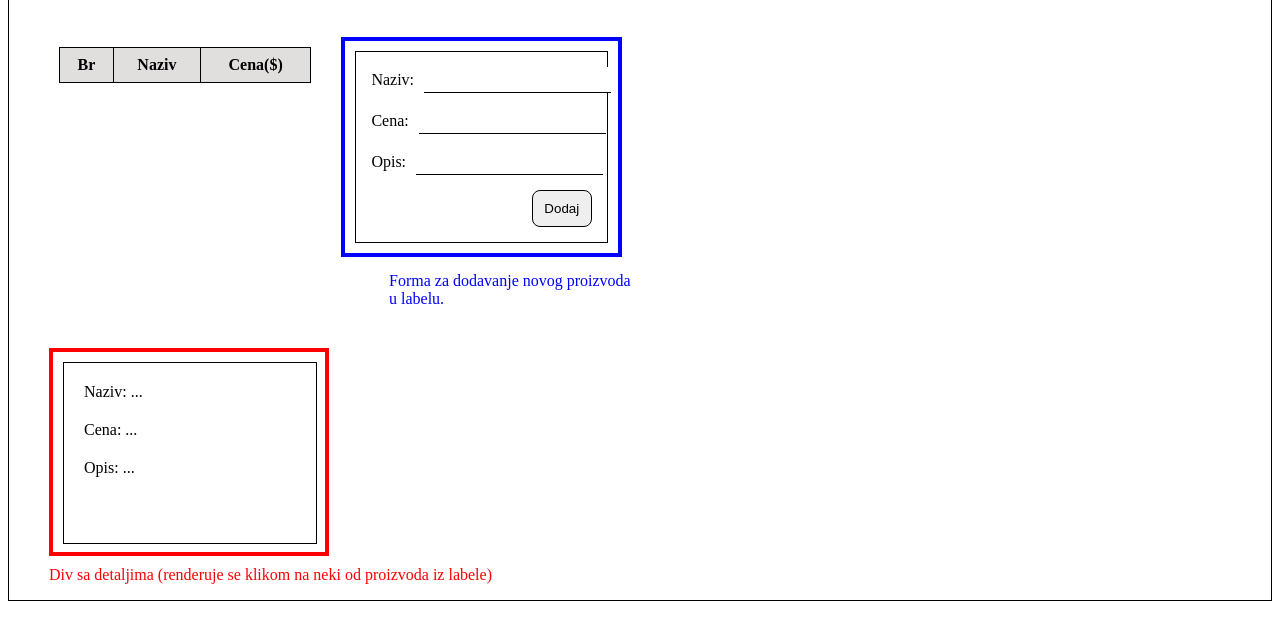
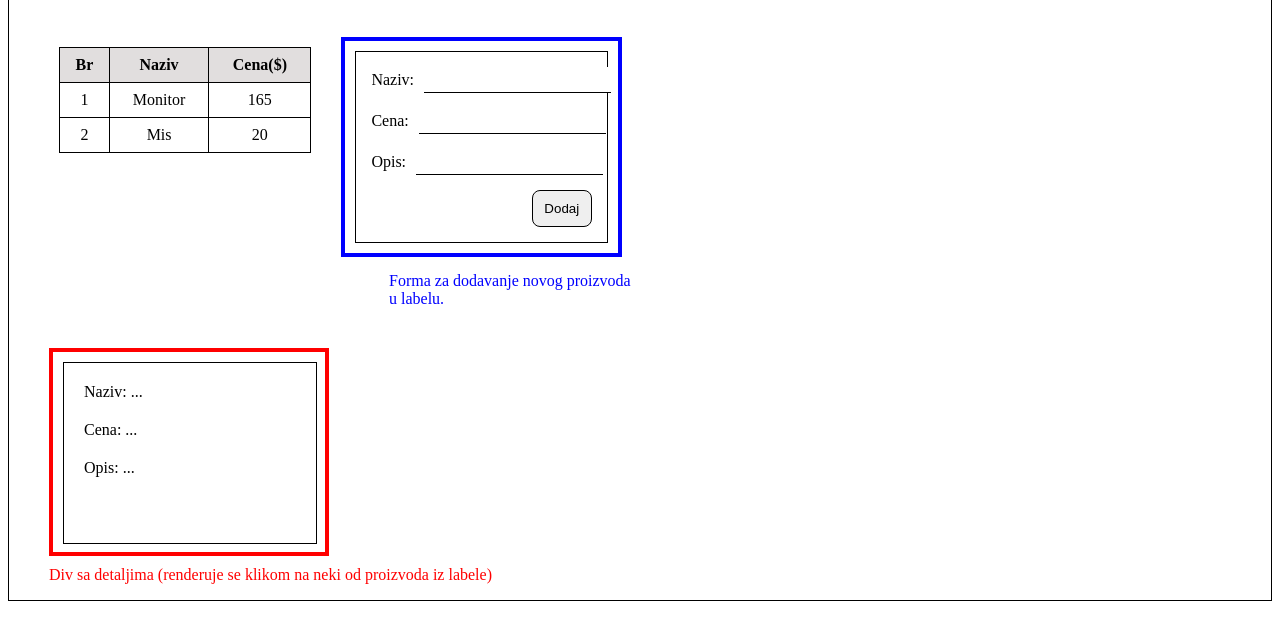
Before and after one commit to Jelka997/Online_Prodavnica_Funkcionalnosti_Za_Admina, a plain HTML site: page index.html in a window 1280 px wide. Shown: the part 80-720 px from the top of the page. Drawn offline with Linux system fonts and the light colour scheme.

Commit message:
Definisan JS kod za popunjavanje Html tabele sa nizom artikala

```diff
--- /dev/null
+++ b/app.js
@@ -0,0 +1,47 @@
+'use strict'
+
+class Artikal {
+    constructor(naziv, cena, opis) {
+        this.naziv = naziv
+        this.cena = cena
+        this.opis = opis
+    }
+}
+
+let artikli = []
+
+function kreirajRed() {
+
+    let tabela = document.querySelector("#artikli")
+
+    for (let i = 0; i < artikli.length; i++) {
+        let tr = document.createElement("tr")
+
+        let br = document.createElement("td")
+        let naziv = document.createElement("td")
+        let cena = document.createElement("td")
+
+        br.style.border = '1px solid black'
+        naziv.style.border = '1px solid black'
+        cena.style.border = '1px solid black'
+
+        br.textContent = i + 1
+        naziv.textContent = artikli[i].naziv
+        cena.textContent = artikli[i].cena
+
+        tr.appendChild(br)
+        tr.appendChild(naziv)
+        tr.appendChild(cena)
+        tabela.appendChild(tr)
+    }
+}
+
+function inicijalizujArtikle() {
+    artikli = [
+        new Artikal('Monitor', 165, 'Velicina: 24/"'),
+        new Artikal('Mis', 20, 'Bežični, optički')
+    ]
+    kreirajRed()
+}
+
+document.addEventListener('DOMContentLoaded', inicijalizujArtikle)
--- a/index.html
+++ b/index.html
@@ -55,7 +55,7 @@
         </div>
     </div>
     <p class="detalji-text">Div sa detaljima (renderuje se klikom na neki od proizvoda iz labele)</p>
-    <script src="artikli.js"></script>
+    <script src="app.js"></script>
 </body>
 
 </html>
```
